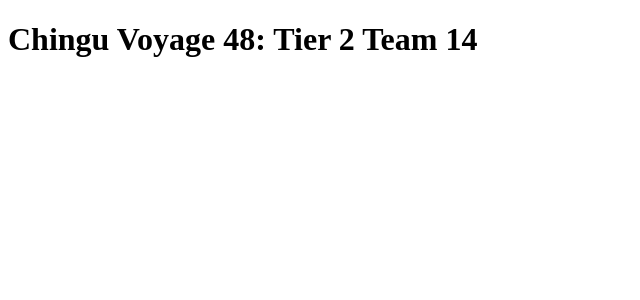
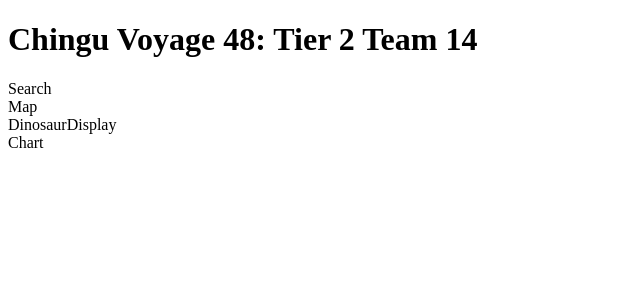
Before and after one commit to chingu-voyages/v48-tier2-team-14, a React (Vite) app: page / in a window 1280 px wide. Shown: the top 300 px of the page, without its empty margins (0-640 px from the left). Built offline with nearby package versions, Linux system fonts and the light colour scheme.

Commit message:
added context API and components for basic structure"

```diff
--- a/index.html
+++ b/index.html
@@ -4,7 +4,7 @@
     <meta charset="UTF-8" />
     <link rel="icon" type="image/svg+xml" href="/assets/noun-dinosaur-2558839.svg" />
     <meta name="viewport" content="width=device-width, initial-scale=1.0" />
-    <title>V48-Tier2-Team14</title>
+    <title>Dinosaur App - V48-Tier2-Team14</title>
   </head>
   <body>
     <div id="root"></div>
--- a/src/App.jsx
+++ b/src/App.jsx
@@ -1,11 +1,20 @@
-import './App.css'
+import './App.css';
+import { AppProvider } from './context/Context';
+import Search from './components/Search';
+import Map from './components/Map';
+import DinosaurDisplay from './components/DinosaurDisplay';
+import Chart from './components/Chart'
 
 function App() {
 
   return (
-    <>
+    <AppProvider>
       <h1>Chingu Voyage 48: Tier 2 Team 14</h1>
-    </>
+      <Search />
+      <Map />
+      <DinosaurDisplay />
+      <Chart />
+    </AppProvider>
   )
 }
 
--- /dev/null
+++ b/src/components/Chart.jsx
@@ -0,0 +1,6 @@
+function Chart() {
+  return (
+    <div>Chart</div>
+  )
+}
+export default Chart
--- /dev/null
+++ b/src/components/DinosaurDisplay.jsx
@@ -0,0 +1,6 @@
+function DinosaurDisplay() {
+  return (
+    <div>DinosaurDisplay</div>
+  )
+}
+export default DinosaurDisplay
--- /dev/null
+++ b/src/components/Map.jsx
@@ -0,0 +1,6 @@
+function Map() {
+  return (
+    <div>Map</div>
+  )
+}
+export default Map
--- /dev/null
+++ b/src/components/Search.jsx
@@ -0,0 +1,6 @@
+function Search() {
+  return (
+    <div>Search</div>
+  )
+}
+export default Search
--- /dev/null
+++ b/src/context/Context.jsx
@@ -0,0 +1,18 @@
+import { createContext, useState } from "react";
+
+const AppContext = createContext();
+
+const AppProvider = ({ children }) => {
+	// State Properties, add or modify as needed
+	const [state, setState] = useState();
+
+	// Functions to update state
+
+	return (
+		<AppContext.Provider value={{ state }}>
+			{children}
+		</AppContext.Provider>
+	);
+};
+
+export { AppContext, AppProvider };
```
